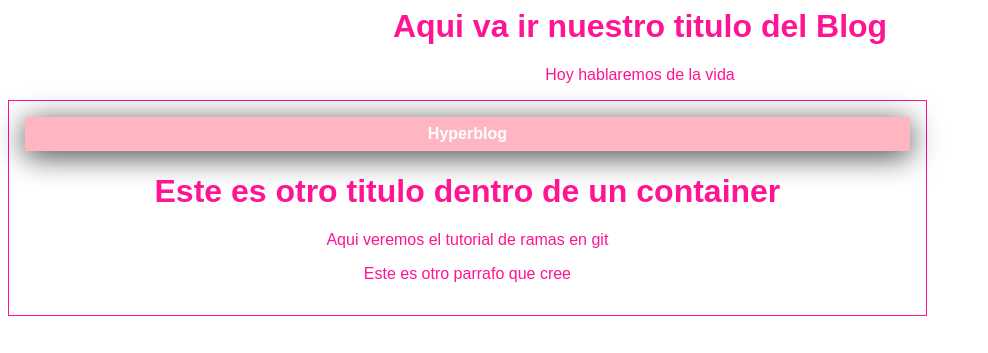
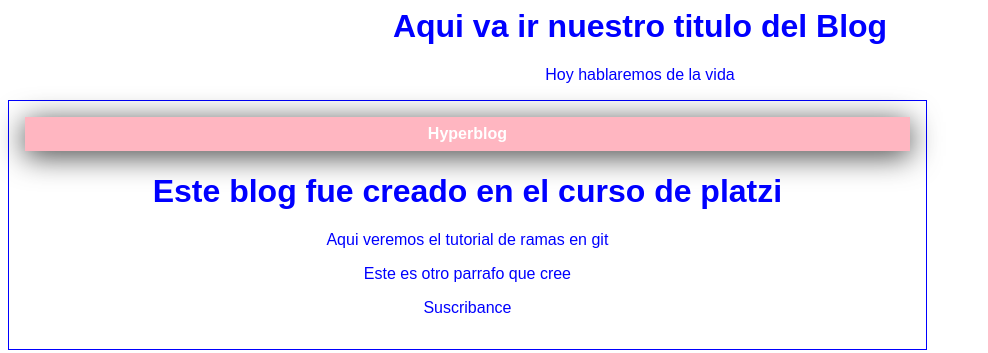
Before and after one commit to jordykan/HyperBlog, a plain HTML site: page blogpost.html in a window 1280 px wide. Shown: the whole page, without its empty margins (0-988 px from the left). Drawn offline with Linux system fonts and the light colour scheme.

Commit message:
Cambie el color la cabecera y agregue parrafo para suscribirce

```diff
--- a/blogpost.html
+++ b/blogpost.html
@@ -10,12 +10,11 @@
         <div id="container">
             <div id="cabecera">Hyperblog</div>
             <div id="post">
-                <h1>Este es otro titulo dentro de un
-                    container
+                <h1>Este blog fue creado en el curso de platzi
                 </h1>
                 <p>Aqui veremos el tutorial de ramas en git</p>
                 <p>Este es otro parrafo que cree</p>
-
+                <p>Suscribance</p>
             </div>
         </div>
     </body>
--- a/css/estilos.css
+++ b/css/estilos.css
@@ -1,6 +1,6 @@
 body
 {
-    color: deeppink;
+    color: blue;
     text-align: center;
     font-family: Arial, Helvetica, sans-serif
 }
```
